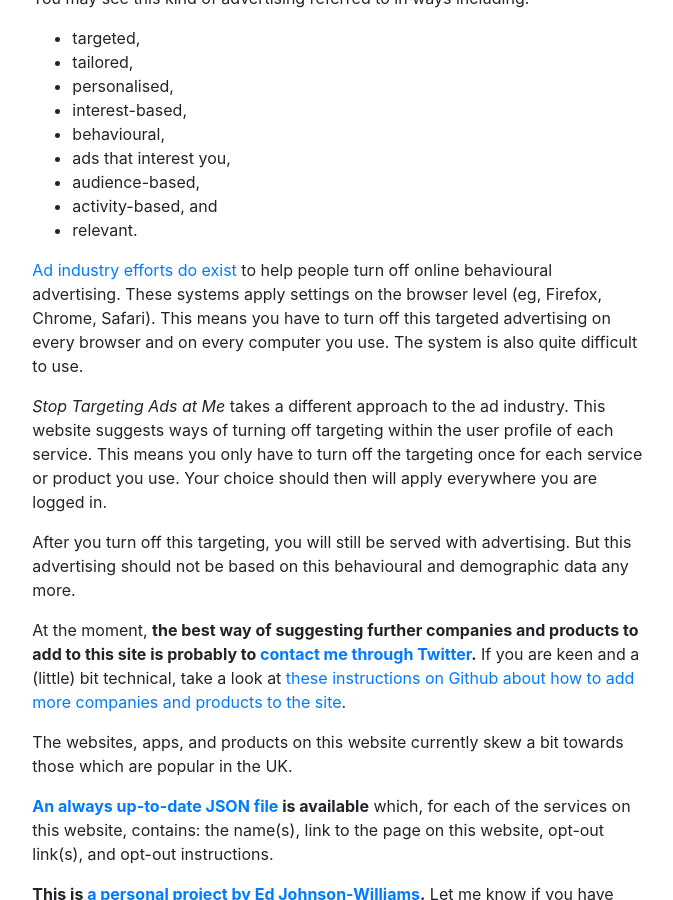
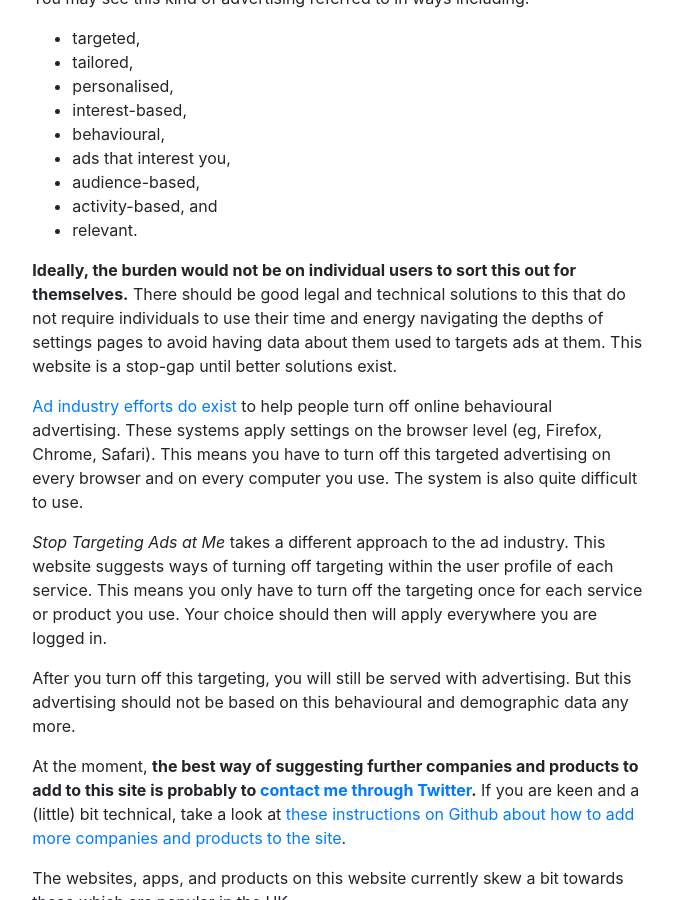
Before and after one commit to edjw/stop-targeting-ads-me, a Jekyll site: the page built from about.md, in a window 1280 px wide and 900 px high, scrolled down 372 px. Shown: the whole window, without its empty margins (196-869 px from the left). Built offline with Jekyll 4.4.1, drawn with Linux system fonts in a browser that asks for light colours.

Commit message:
add section about burden on individuals to about page

```diff
--- a/about.md
+++ b/about.md
@@ -22,6 +22,8 @@ You may see this kind of advertising referred to in ways including:
 - activity-based, and
 - relevant.
 
+**Ideally, the burden would not be on individual users to sort this out for themselves.** There should be good legal and technical solutions to this that do not require individuals to use their time and energy navigating the depths of settings pages to avoid having data about them used to targets ads at them. This website is a stop-gap until better solutions exist.
+
 [Ad industry efforts do exist](http://www.youronlinechoices.com/uk/your-ad-choices) to help people turn off online behavioural advertising. These systems apply settings on the browser level (eg, Firefox, Chrome, Safari). This means you have to turn off this targeted advertising on every browser and on every computer you use. The system is also quite difficult to use.
 
 *Stop Targeting Ads at Me* takes a different approach to the ad industry. This website suggests ways of turning off targeting within the user profile of each service. This means you only have to turn off the targeting once for each service or product you use. Your choice should then will apply everywhere you are logged in.
```
